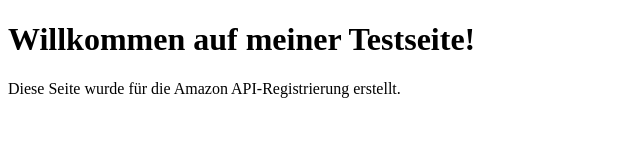
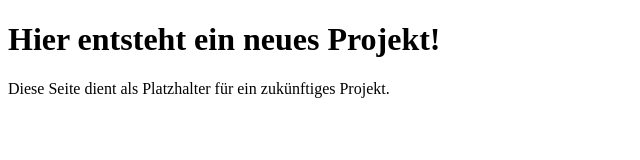
Before and after one commit to TroopaDonRon82/AMZ, a plain HTML site: page index.html in a window 1280 px wide. Shown: the whole page, without its empty margins (0-640 px from the left). Drawn offline with Linux system fonts and the light colour scheme.

Commit message:
Update index.html

```diff
--- a/index.html
+++ b/index.html
@@ -6,7 +6,7 @@
     <title>Meine Test-Website</title>
 </head>
 <body>
-    <h1>Willkommen auf meiner Testseite!</h1>
-    <p>Diese Seite wurde für die Amazon API-Registrierung erstellt.</p>
+    <h1>Hier entsteht ein neues Projekt!</h1>
+    <p>Diese Seite dient als Platzhalter für ein zukünftiges Projekt.</p>
 </body>
 </html>
```
